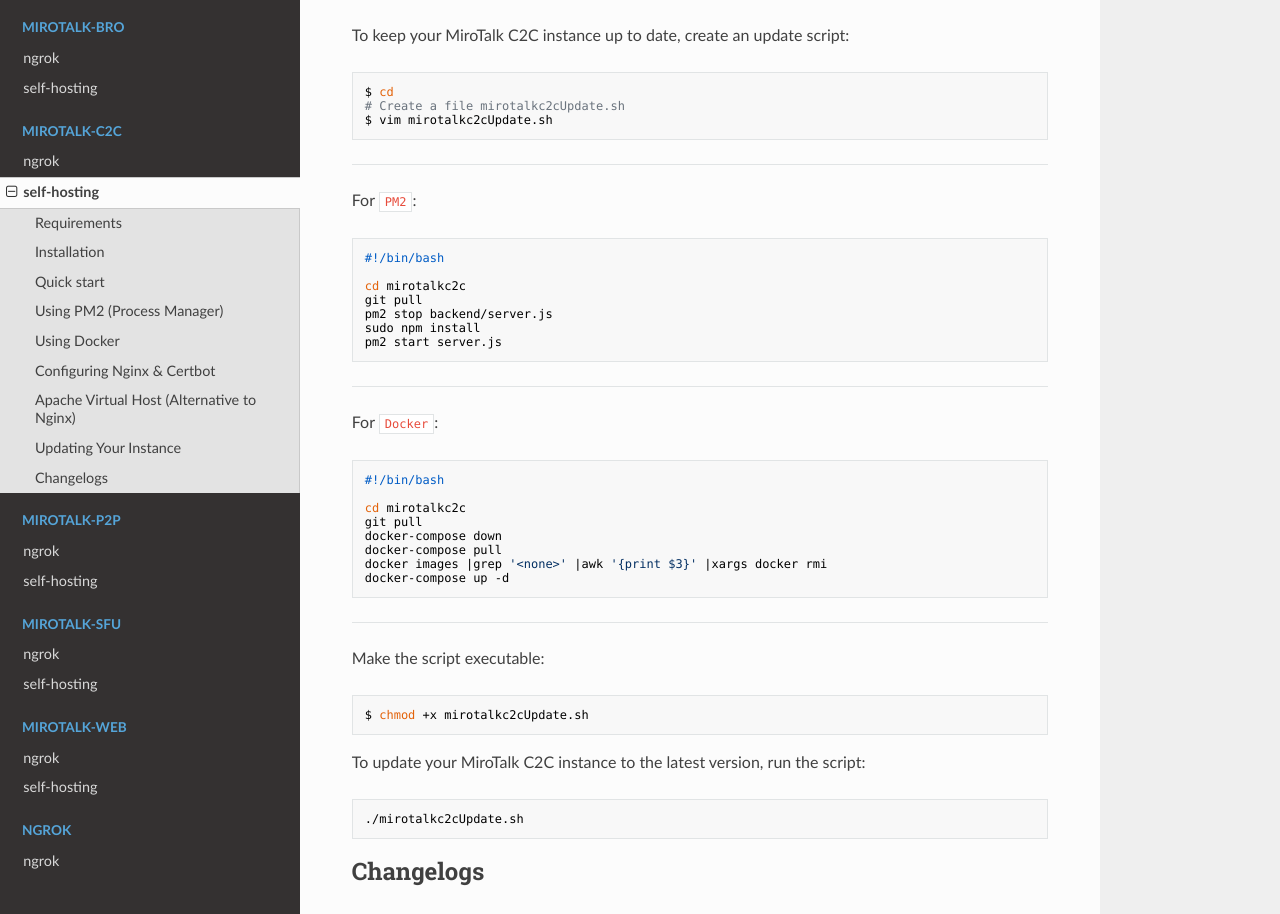
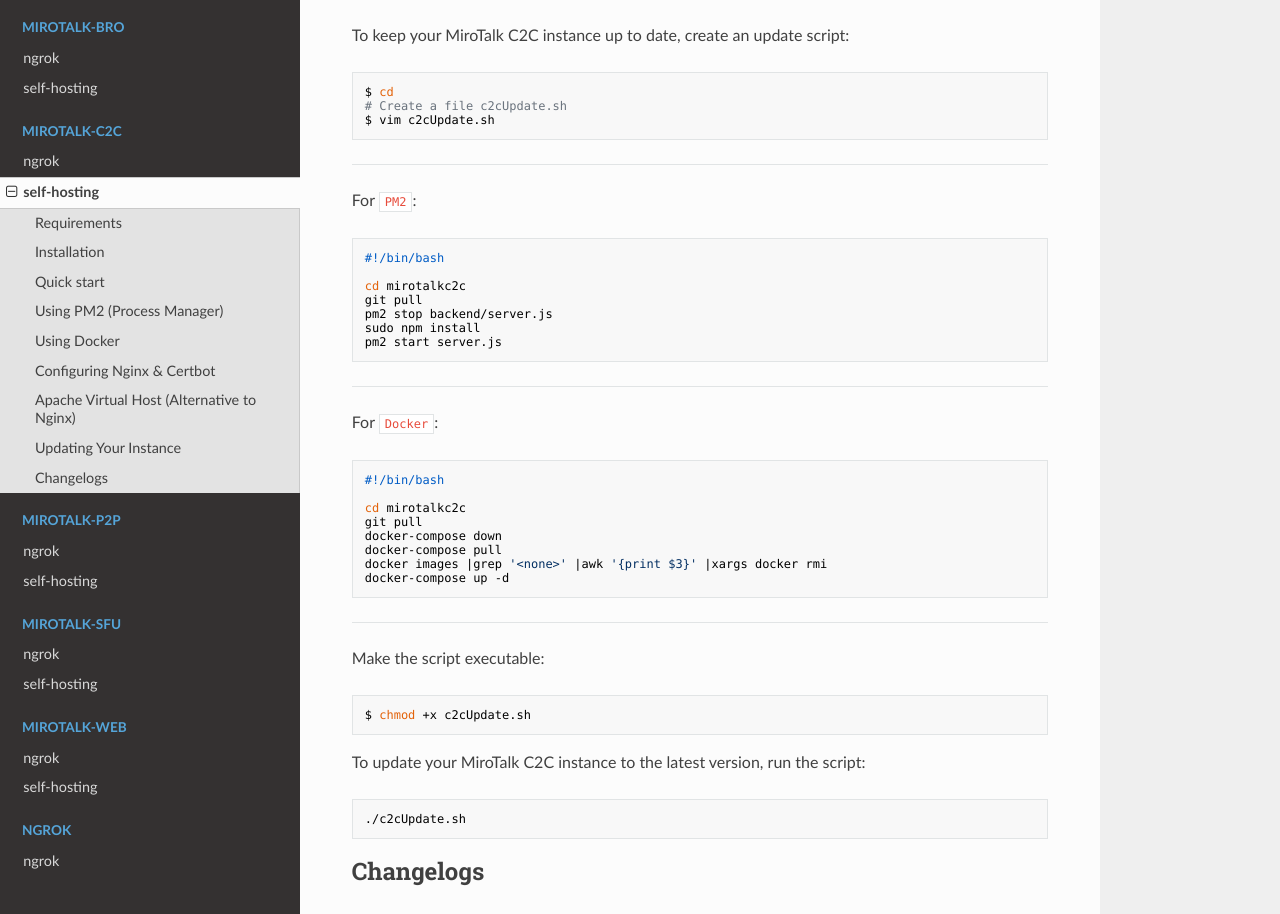
Before and after one commit to miroslavpejic85/mirotalk-docs, an MkDocs documentation site: the page built from docs/mirotalk-c2c/self-hosting.md, in a window 1280 px wide and 1400 px high, scrolled down 4243 px. Shown: the part 312-1226 px from the top of the window. Built offline with MkDocs 1.6.1, drawn with Linux system fonts in a browser that asks for light colours; nearby versions of some CDN libraries.

Commit message:
[mirotalkdocs] - update docs

````diff
--- a/docs/mirotalk-c2c/self-hosting.md
+++ b/docs/mirotalk-c2c/self-hosting.md
@@ -247,8 +247,8 @@
 
 ```bash
 $ cd
-# Create a file mirotalkc2cUpdate.sh
-$ vim mirotalkc2cUpdate.sh
+# Create a file c2cUpdate.sh
+$ vim c2cUpdate.sh
 ```
 
 ---
@@ -285,13 +285,13 @@
 Make the script executable:
 
 ```bash
-$ chmod +x mirotalkc2cUpdate.sh
+$ chmod +x c2cUpdate.sh
 ```
 
 To update your MiroTalk C2C instance to the latest version, run the script:
 
 ```bash
-./mirotalkc2cUpdate.sh
+./c2cUpdate.sh
 ```
 
 ## Changelogs
````
Also changed, not shown: docs/mirotalk-web/self-hosting.md (+4 -4 lines).
